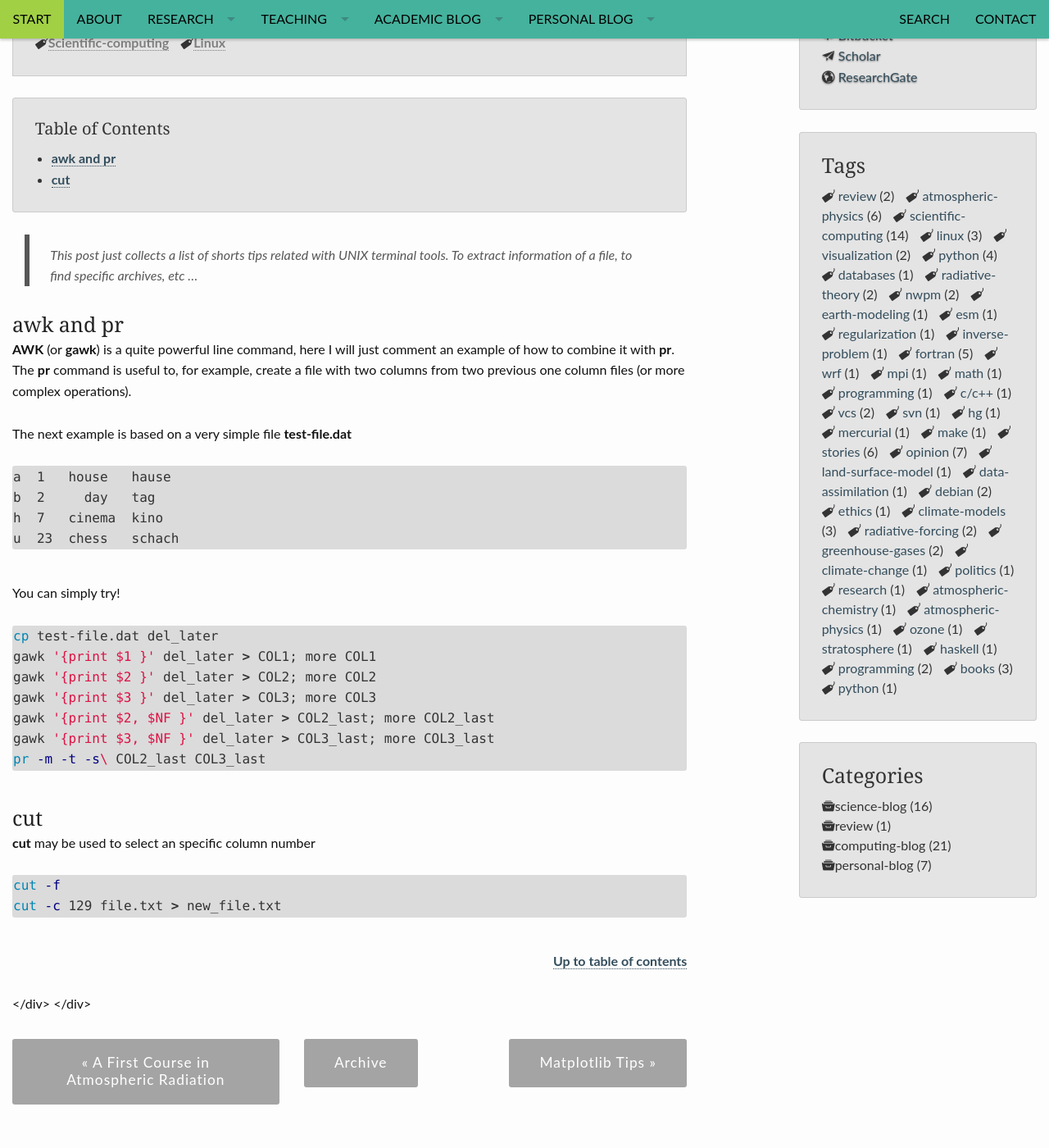
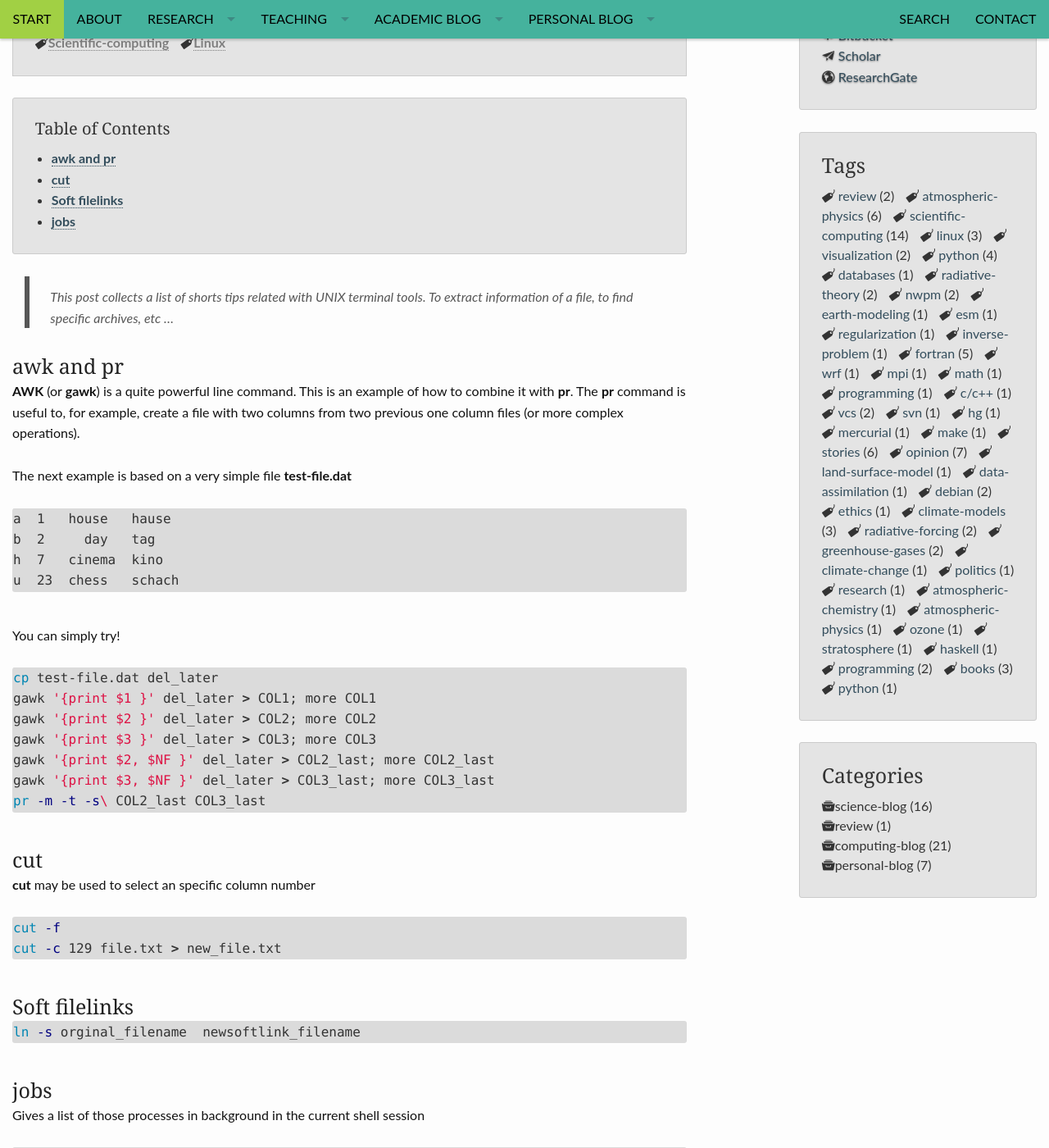
Before and after one commit to RCHG/rchg.github.io, a Jekyll site: the page built from _posts/2014-10-02-UNIX-tools.md, in a window 1280 px wide and 1400 px high, scrolled down 404 px. Shown: the whole window at 82% size. Built offline with Jekyll 4.4.1, drawn with Linux system fonts in a browser that asks for light colours; nearby versions of some CDN libraries; comment, search, counter and statistics services are not loaded.

Commit message:
Update 2014-10-02-UNIX-tools.md

```diff
--- a/_posts/2014-10-02-UNIX-tools.md
+++ b/_posts/2014-10-02-UNIX-tools.md
@@ -22,11 +22,11 @@ header:
 </div>
 
 
-> This post just collects a list of shorts tips related with UNIX terminal tools. To extract information of a file, to find specific archives, etc ...
+> This post collects a list of shorts tips related with UNIX terminal tools. To extract information of a file, to find specific archives, etc ...
 
 ### awk and pr
 
-**AWK** (or **gawk**) is a quite powerful line command, here I will just comment an example of how to combine it with **pr**. The **pr** command is useful to, for example, create a file with two columns from two previous one column files (or more complex operations).
+**AWK** (or **gawk**) is a quite powerful line command. This is an example of how to combine it with **pr**. The **pr** command is useful to, for example, create a file with two columns from two previous one column files (or more complex operations).
 
 The next example is based on a very simple file **test-file.dat**
 
@@ -58,6 +58,19 @@ cut -f
 cut -c 129 file.txt > new_file.txt
 {% endhighlight %}
 
+### Soft filelinks
+
+{% highlight bash %}
+ln -s orginal_filename  newsoftlink_filename
+{% endhighlight %}
+
+### jobs
+
+Gives a list of those processes in background in the current shell session
+{% highlight bash %}
+jobs
+{% endhighlight %}
+
 
 <small markdown="1">[Up to table of contents](#toc)</small>
 {: .text-right }
```
